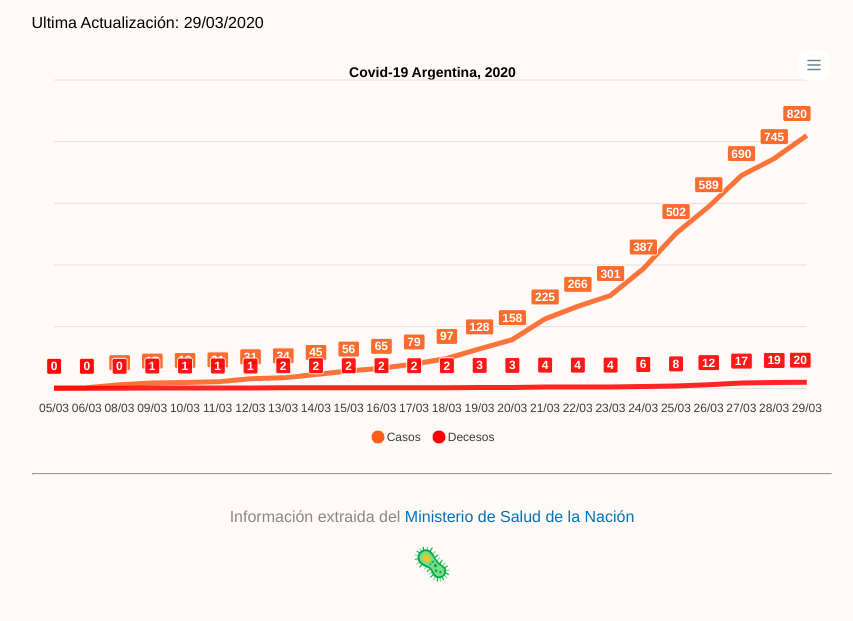
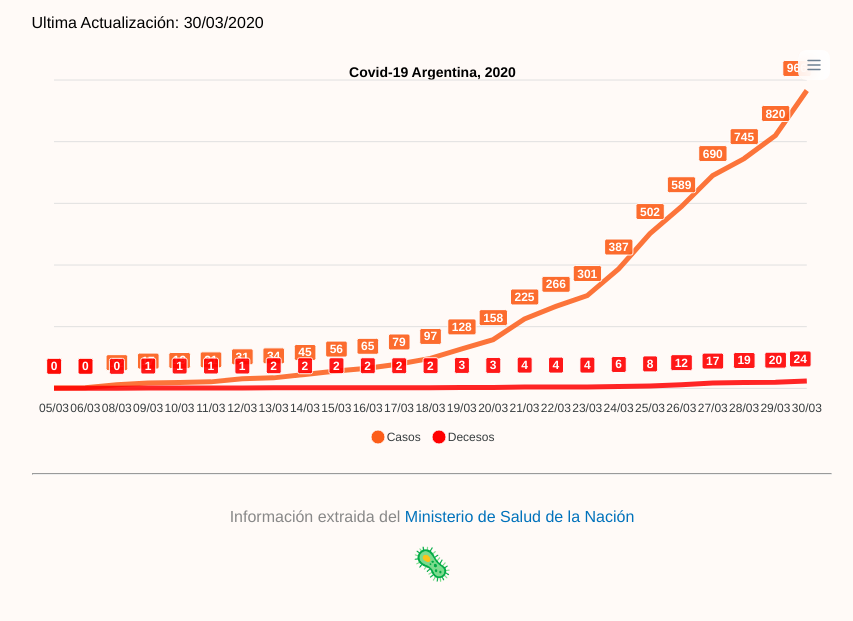
Before and after one commit to jagomez967/CovidArg, a plain HTML site: page index.html in a window 1280 px wide. Shown: the part 131-752 px from the top of the page, without its empty margins (208-1061 px from the left). Drawn offline with nearby package versions, Linux system fonts and the light colour scheme.

Commit message:
30/03/2020

```diff
--- a/index.html
+++ b/index.html
@@ -44,7 +44,7 @@
             <article>
                 <header>
                     <h1>Covid-19 ARG</h1>
-                    <p>Ultima Actualización: <time datetime="20200329">29/03/2020</time></p>
+                    <p>Ultima Actualización: <time datetime="20200330">30/03/2020</time></p>
                 </header>
                 <body>
                     <div id='chart'></div>
@@ -99,7 +99,8 @@
         {x: "26/03", y: 589},
         {x: "27/03", y: 690},
         {x: "28/03", y: 745},
-        {x: "29/03", y: 820}
+        {x: "29/03", y: 820},
+        {x: "30/03", y: 966}
         ],
 
         },{name: 'Decesos',
@@ -127,7 +128,8 @@
         {x: "26/03", y: 12},
         {x: "27/03", y: 17},
         {x: "28/03", y: 19},
-        {x: "29/03", y: 20}
+        {x: "29/03", y: 20},
+        {x: "29/03", y: 24}
         ]
         }],
           chart: {
```
